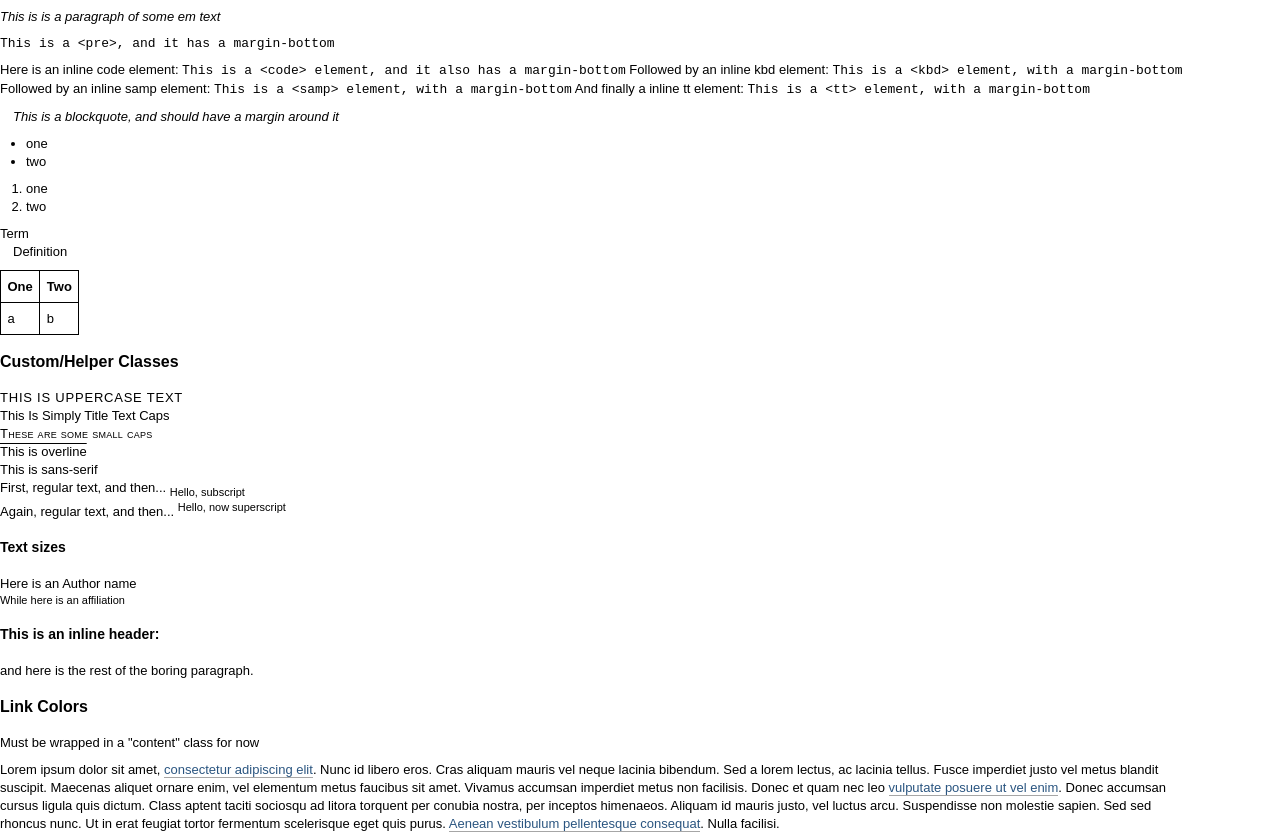
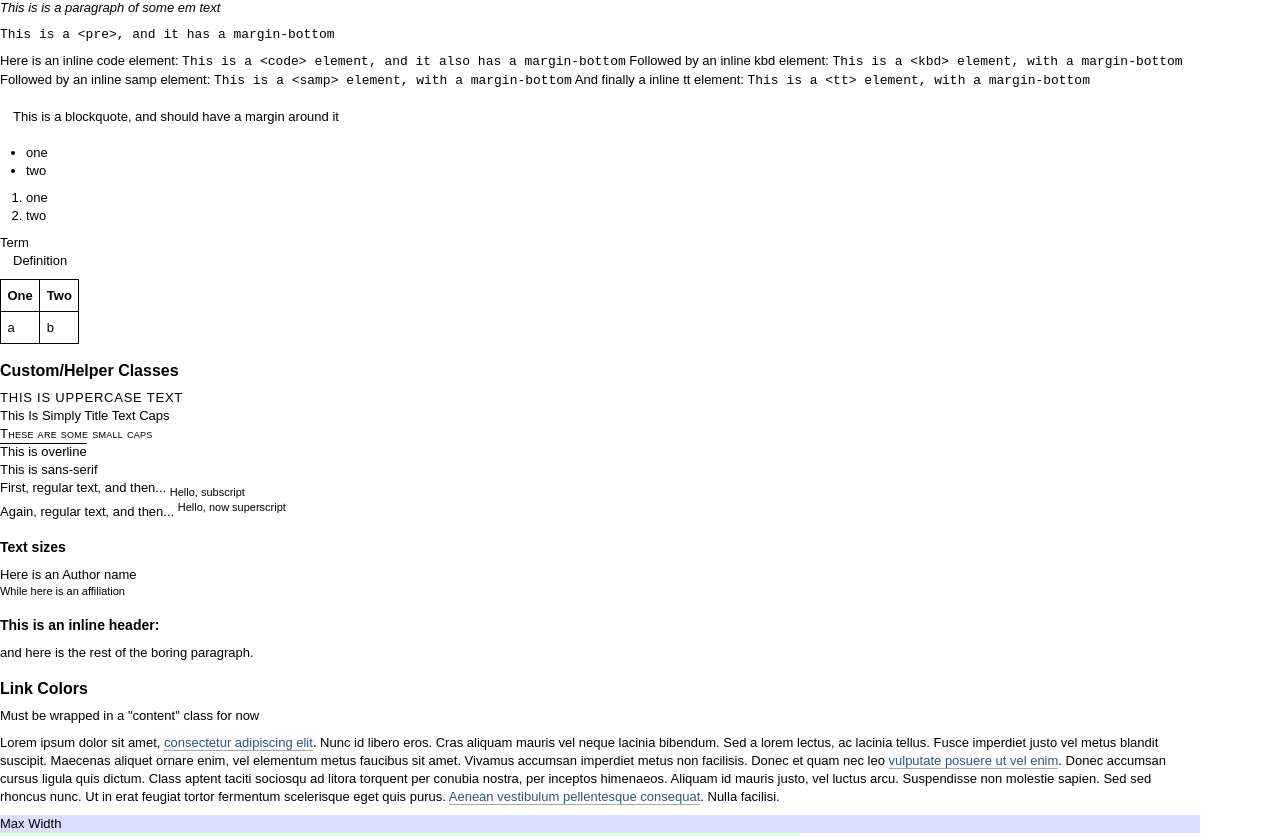
Before and after one commit to ncbi/ncbi_css_standards, a plain HTML site: page ncbi_base_test.html in a window 1280 px wide. Shown: the part 532-1368 px from the top of the page. Drawn offline with Linux system fonts and the light colour scheme.

Commit message:
first round of asymmetrical headers

```diff
--- a/standard_base_css.css
+++ b/standard_base_css.css
@@ -3,10 +3,11 @@ body{ font: 62.5%/1.3846 arial, helvetica, clean, sans-serif; }
 
 /* re-reset styles when applicable*/
 h1,h2,h3,h4,h5,strong,th{font-weight:bold;}
-em,blockquote{font-style:italic;}
+em{font-style:italic;}
 abbr,acronym{cursor:help;border-bottom:1px dotted #000;}
 p,table,pre,fieldset,dl{margin: .6923em 0;}
-ul,ol,blockquote{margin:.6923em 1em;}
+ul,ol{margin:.6923em 1em;}
+blockquote{margin:1.3846em 1em;}
 pre,code,kbd,samp,tt {font-family:monospace;font-size:1.2286em;*font-size:1em;} /* need research to figure out both FF and IE, especially the large-sized IE8 font-sizes */
 ol,ul{margin-left:2em;}
 ol li{list-style:decimal outside;}
@@ -23,10 +24,10 @@ caption{margin-bottom:.5em;text-align:center}
 /* header typography */
 /* all should be used in the context of 13px font-size, try to add to multiple of 18px for consistent vertical rhythm */
 /* may be changed to have asymmertical margins on top & bottom */
-h1{font-size: 1.3846em; line-height:1.5; margin:1em 0; } /* font-size of 18px, line-height of 27px */
-h2{font-size: 1.2307em; line-height:1.125; margin:1.125em 0;} /* font-size of 16px, line-height of 18px */
-h3{font-size: 1.0769em; line-height:1.2857; margin:1.2856em 0; } /* font-size of 14px, line-height of 18px */
-h4,h5,h6{margin:.6923em 0;font-size: 1em; margin:1.3846em 0; } /* line-height of 18px */
+h1{font-size: 1.3846em; line-height:1.5; margin:1em 0 .5em; } /* font-size of 18px, line-height of 27px */
+h2{font-size: 1.2307em; line-height:1.125; margin:1.125em 0 .5625em;} /* font-size of 16px, line-height of 18px */
+h3{font-size: 1.0769em; line-height:1.2857; margin:1.2856em 0 .6428em; } /* font-size of 14px, line-height of 18px */
+h4,h5,h6{font-size: 1em; margin:1.3846em 0 .6923em; } /* line-height of 18px */
 h5{font-style:italic;font-weight:normal;}
 
 
```
